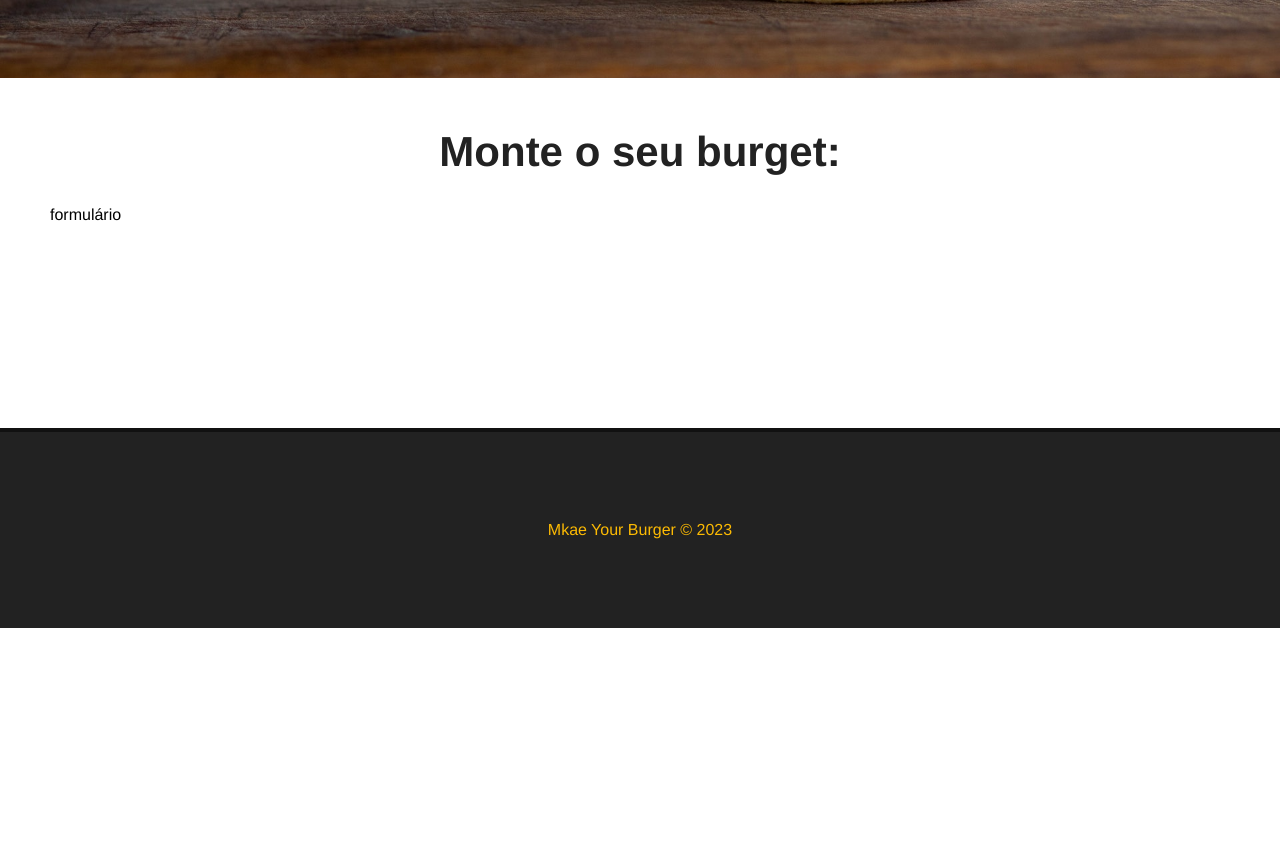
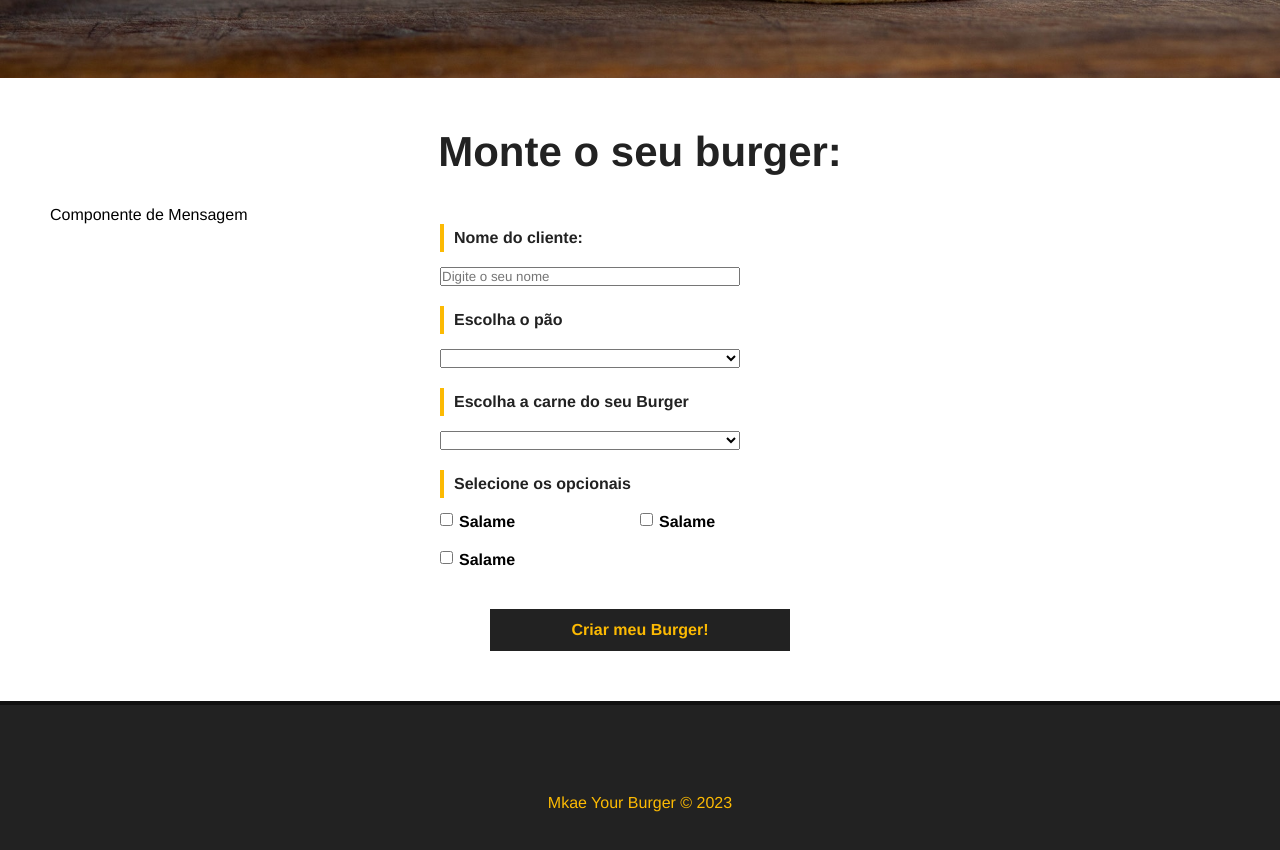
Before and after one commit to SilvanMoura/makeBurguer_vue, a Vue app: page / in a window 1280 px wide. Shown: the part 500-1350 px from the top of the page. Before the commit the page ends 1128 px from the top, so only its background shows below. Built offline with nearby package versions, Linux system fonts and the light colour scheme.

Commit message:
Creating the registration form

```diff
--- /dev/null
+++ b/src/components/BurgerForm.vue
@@ -0,0 +1,127 @@
+<template>
+    <div>
+        <p>Componente de Mensagem</p>
+
+        <div>
+            <form id="burger-form">
+
+                <div class="input-container">
+                    <label for="nome">Nome do cliente:</label>
+                    <input type="text" id="nome" name="nome" v-model="nome" placeholder="Digite o seu nome">
+                </div>
+
+                <div class="input-container">
+                    <label for="pao">Escolha o pão</label>
+                    <select name="pao" id="pao" v-model="pao">
+                        <option value="">Selecione o seu pão</option>
+                        <option value="integral">Integral</option>
+                    </select>
+                </div>
+
+                <div class="input-container">
+                    <label for="carne">Escolha a carne do seu Burger</label>
+                    <select name="carne" id="carne" v-model="carne">
+                        <option value="">Selecione o tipo de carne</option>
+                        <option value="maminha">Maminha</option>
+                    </select>
+                </div>
+
+                <div id="opcionais-container" class="input-container">
+                    <label id="opcionais-title" for="opcionais">Selecione os opcionais</label>
+                    <div class="checkbox-container">
+                        <input type="checkbox" name="opcionais" v-model="opcionais" value="salame">
+                        <span>Salame</span>
+                    </div>
+                    <div class="checkbox-container">
+                        <input type="checkbox" name="opcionais" v-model="opcionais" value="salame">
+                        <span>Salame</span>
+                    </div>
+                    <div class="checkbox-container">
+                        <input type="checkbox" name="opcionais" v-model="opcionais" value="salame">
+                        <span>Salame</span>
+                    </div>
+                </div>
+
+                <div class="input-container">
+                    <input type="submit" class="submit-btn" value="Criar meu Burger!">
+                </div>
+
+            </form>
+        </div>
+    </div>
+</template>
+
+<script>
+    export default{
+        name: "BurgerForm"
+    }
+</script>
+
+<style scoped>
+    #burger-form{
+        max-width: 400px;
+        margin: 0 auto;
+    }
+
+    .input-container{
+        display: flex;
+        flex-direction: column;
+        margin-bottom: 20px;
+    }
+
+    label{
+        font-weight: bold;
+        margin-bottom: 15px;
+        color: #222;
+        padding: 5px 10px;
+        border-left:  4px solid #FCBA03;
+    }
+
+    input, select{
+        padding: 5px, 10px;
+        width: 300px;
+    }
+
+    #opcionais-container{
+        flex-direction: row;
+        flex-wrap: wrap;
+    }
+
+    #opcionais-title{
+        width: 100%;
+    }
+
+    .checkbox-container{
+        display: flex;
+        align-items: flex-start;
+        width: 50%;
+        margin-bottom: 20px;
+    }
+
+    .checkbox-container span,
+    .checkbox-container input{
+        width: auto;
+    }
+
+    .checkbox-container span{
+        margin-left: 6px;
+        font-weight: bold;
+    }
+
+    .submit-btn{
+        background-color: #222;
+        color: #FCBA03;
+        font-weight: bold;
+        border: 2px solid #222;
+        padding: 10px;
+        font-size: 16px;
+        margin: 0 auto;
+        cursor: pointer;
+        transition: .5s;
+    }
+
+    .submit-btn:hover{
+        background-color: transparent;
+        color: #222;
+    }
+</style>
--- a/src/views/HomeView.vue
+++ b/src/views/HomeView.vue
@@ -3,18 +3,20 @@
   <Banner />
 
   <div class="main-container">
-    <h1>Monte o seu burget:</h1>
-    <p>formulário</p>
+    <h1>Monte o seu burger:</h1>
+    <BurgerForm />
   </div>
 </template>
 
 <script>
   import Banner from "../components/Banner.vue";
+  import BurgerForm from "../components/BurgerForm.vue";
 
   export default{
     name: "Home",
     components:{
-      Banner
+      Banner,
+      BurgerForm
     }
   }
 </script>
```
